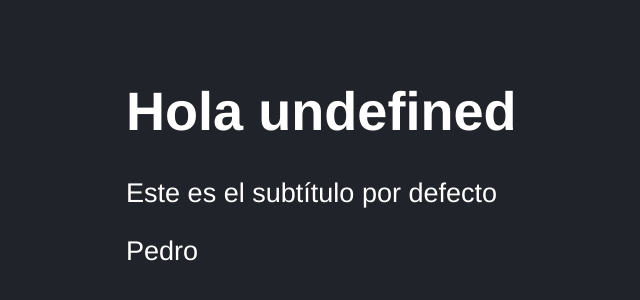
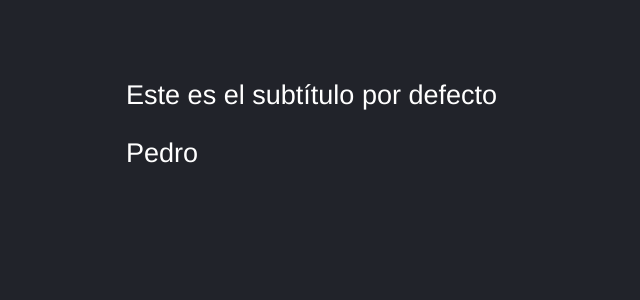
Before and after one commit to jhonnycgarcia/dev-talles-react-counter-app, a React (Vite) app: page / in a window 1280 px wide. Shown: the part 104-404 px from the top of the page, without its empty margins (22-662 px from the left). Built offline with nearby package versions, Linux system fonts and the light colour scheme.

Commit message:
Probar FirstApp

```diff
--- a/src/FirstApp.jsx
+++ b/src/FirstApp.jsx
@@ -13,7 +13,7 @@ export const FirstApp = ({
 
   return (
     <>
-      <h1>{getResult() + ' ' + title}</h1>
+      <h1>{title}</h1>
       <p>{subtitle}</p>
       <p>{name}</p>
     </>
```
Also changed, not shown: 2 other files (tests, documents, lock files or other folders).
